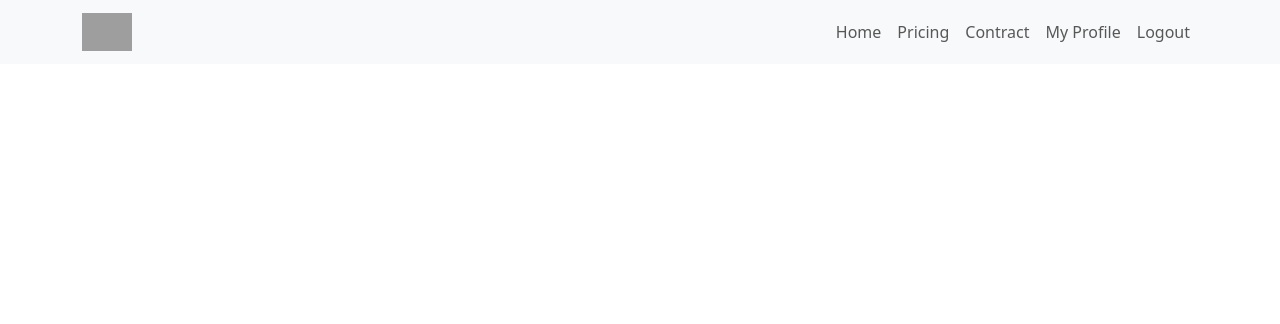
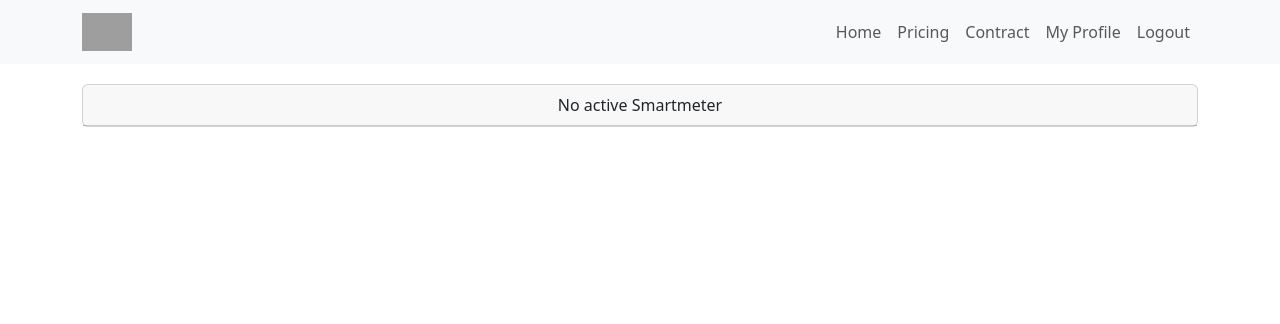
Before and after one commit to CelMur/TINF21CS2_Security_by_Design_Gruppenprojekt, a Django app: page /customer/ in a window 1280 px wide. Shown: the top 324 px of the page. Run offline with Django 3.2, Linux system fonts and the light colour scheme; the visitor is signed in with stand-in values (Sample User, id 1); data that the repository does not hold is empty; parts of the project's set-up code (start-up, migrations or seed data) failed here and were passed over; some libraries are stand-ins or nearby versions; grey boxes are pictures that could not be loaded.

Commit message:
added info card if no smartmeter or cotracts exist for customer

```diff
--- a/Project/electricity-provider/templates/ui_customer_page.html
+++ b/Project/electricity-provider/templates/ui_customer_page.html
@@ -143,6 +143,7 @@ function display_day_chart(counter, measurement_data){
     <div class="row">
         <div class="col align">
             {% for contract in contracts %}
+
             <div class="card">
                 <div class="card-header d-flex justify-content-between" data-contract-id="{{ contract.id }}" data-bs-toggle="collapse" href="#collapseExample{{ forloop.counter }}" role="button" aria-expanded="false" aria-controls="collapseExample{{ forloop.counter }}">
                     <div>Zähler: {{ contract.measurement_point.meter_uid }}</div>
@@ -169,6 +170,14 @@ function display_day_chart(counter, measurement_data){
                     </div>
                 </div>
             </div>
+
+            {% empty %}
+            <div class="card">
+                <div class="card-header text-center">
+                    No active Smartmeter
+                </div>
+            </div>
+
             {% endfor %}
         </div>
     </div>
--- a/Project/electricity-provider/templates/ui_new_contract_page.html
+++ b/Project/electricity-provider/templates/ui_new_contract_page.html
@@ -167,8 +167,10 @@ Contract
         </div>
 
         <div class="d-flex justify-content-center mt-4">
+          <a href="/contract" class="btn btn-secondary">Cancel</a>
           <input type="submit" value="Create Contract" class="btn btn-primary">
         </div>
+
 
       </form>
 
```
Also changed, not shown: Project/electricity-provider/templates/ui_contract_page.html (+9 -3 lines).
